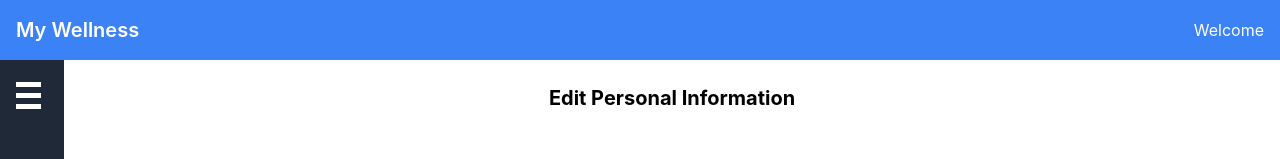
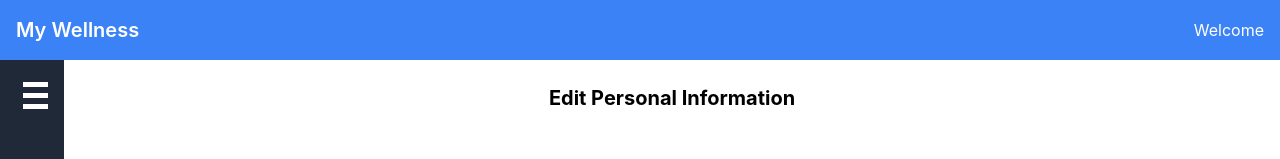
Before and after one commit to devTurambar/myWellnessReact-Node, a React (Create React App) app: page /pages/editPersonal in a window 1280 px wide. Shown: the top 159 px of the page. Built offline with nearby package versions, Linux system fonts and the light colour scheme.

Commit message:
Sidebar big and small merge into one

```diff
--- a/src/App.css
+++ b/src/App.css
@@ -44,3 +44,8 @@
         width: unset;
     }
  }
+
+ .trans{
+    transition: opacity 0.3s;
+    opacity: 1;
+ }
--- a/src/components/Sidebar.tsx
+++ b/src/components/Sidebar.tsx
@@ -13,7 +13,7 @@ const Sidebar = () => {
 
   return (
     <div className={`${side?.sideBarOpen ?  "w-full" : "w-unset-640min"} w-unset-640min`}>
-      <aside id="minimizedSideBar" className={`relative bg-gray-800 text-white min-h-screen p-4 w-16 ${side?.sideBarOpen == true ? 'hidden' : 'block'}`}>
+      <aside id="minimizedSideBar" className={`relative bg-gray-800 text-white min-h-screen p-4 w-16 hidden trans`}>
         <ul className="">
             <li className="flex items-center justify-between hover:bg-gray-700">
               <div className="flex items-center">
@@ -26,27 +26,13 @@ const Sidebar = () => {
             </li>
         </ul>
       </aside>
-      <aside id="expandedSideBar" className={`relative bg-gray-800 text-white min-h-screen p-4 w-full md:w-64 ${side?.sideBarOpen == true ? 'block' : 'hidden'}`}>
+      <aside id="expandedSideBar" className={`relative bg-gray-800 text-white min-h-screen p-4 ${side?.sideBarOpen == true ? 'w-full md:w-64' : 'w-16'} block trans`}>
         <div className="flex">
-          <ul className="space-y-2">
-            <li className="flex items-center justify-between p-2 hover:bg-gray-700">
+          <ul className={`${side?.sideBarOpen == true ? 'space-y-2' : 'hidden'}`}>
+            <li className={`flex items-center justify-between hover:bg-gray-700 ${side?.sideBarOpen == true ? 'p-2' : ''}`}>
               <div className="flex items-center">
                 <Link to="pages/Personal" onClick={() => side?.updateSideBarOpen(false)}>Personal Data</Link>
               </div>
-              {/* <ul className="desplegable ml-4 hidden">
-                <li>
-                  <a href="#" className="block p-2 hover:bg-gray-700 flex items-center">
-                    <i className="fas fa-chevron-right mr-2 text-xs"></i>
-                    Appointment management
-                  </a>
-                </li>
-                <li>
-                  <a href="#" className="block p-2 hover:bg-gray-700 flex items-center">
-                    <i className="fas fa-chevron-right mr-2 text-xs"></i>
-                    Policies
-                  </a>
-                </li>
-              </ul> */}
             </li>
             <li className="flex items-center justify-between p-2 hover:bg-gray-700">
               <div className="flex items-center">
@@ -57,67 +43,19 @@ const Sidebar = () => {
               <div className="flex items-center">
                 <Link to="pages/Summary" onClick={() => side?.updateSideBarOpen(false)}>Summary</Link>
               </div>
-              {/* <ul className="desplegable ml-4 hidden">
-                <li>
-                  <a href="#" className="block p-2 hover:bg-gray-700 flex items-center">
-                    <i className="fas fa-chevron-right mr-2 text-xs"></i>
-                    Treatments
-                  </a>
-                </li>
-                <li>
-                  <a href="#" className="block p-2 hover:bg-gray-700 flex items-center">
-                    <i className="fas fa-chevron-right mr-2 text-xs"></i>
-                    Spent
-                  </a>
-                </li>
-                <li>
-                  <a href="#" className="block p-2 hover:bg-gray-700 flex items-center">
-                    <i className="fas fa-chevron-right mr-2 text-xs"></i>
-                    Invoices
-                  </a>
-                </li>
-              </ul> */}
             </li>
             <li className="flex items-center justify-between p-2 hover:bg-gray-700">
               <div className="flex items-center">
                 <Link to="pages/Diet" onClick={() => side?.updateSideBarOpen(false)}>Diet</Link>
               </div>
-              {/* <ul className="desplegable ml-4 hidden">
-                <li>
-                  <a href="#" className="block p-2 hover:bg-gray-700 flex items-center">
-                    <i className="fas fa-chevron-right mr-2 text-xs"></i>
-                    Reports
-                  </a>
-                </li>
-                <li>
-                  <a href="#" className="block p-2 hover:bg-gray-700 flex items-center">
-                    <i className="fas fa-chevron-right mr-2 text-xs"></i>
-                    Medical report
-                  </a>
-                </li>
-              </ul> */}
             </li>
             <li className="flex items-center justify-between p-2 hover:bg-gray-700">
               <div className="flex items-center">
                 <Link to="pages/MealCalculator" onClick={() => side?.updateSideBarOpen(false)}>MealCalculator</Link>
               </div>
-              {/* <ul className="desplegable ml-4 hidden">
-                <li>
-                  <a href="#" className="block p-2 hover:bg-gray-700 flex items-center">
-                    <i className="fas fa-chevron-right mr-2 text-xs"></i>
-                    Pending Signatures
-                  </a>
-                </li>
-                <li>
-                  <a href="#" className="block p-2 hover:bg-gray-700 flex items-center">
-                    <i className="fas fa-chevron-right mr-2 text-xs"></i>
-                    Documents
-                  </a>
-                </li>
-              </ul> */}
             </li>
           </ul>
-          <div className="containerCloseX" onClick={toggleSideBar}>
+          <div className="containerCloseX m-0 sm:ml-auto" onClick={toggleSideBar}>
               <div className={`bar1 ${side?.sideBarOpen == true ? 'change' : ''}`}></div>
               <div className={`bar2 ${side?.sideBarOpen == true ? 'change' : ''}`}></div>
               <div className={`bar3 ${side?.sideBarOpen == true ? 'change' : ''}`}></div>
```
